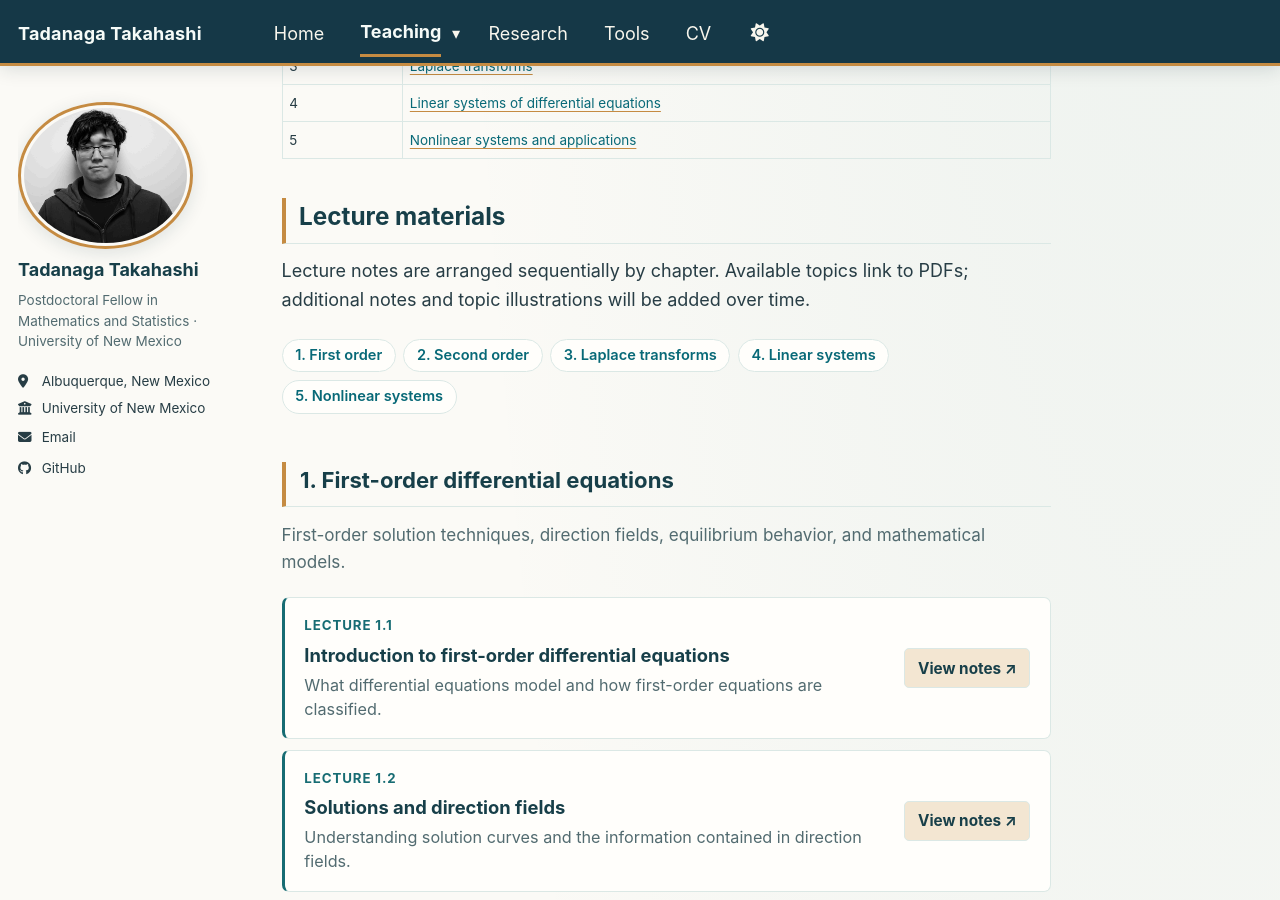
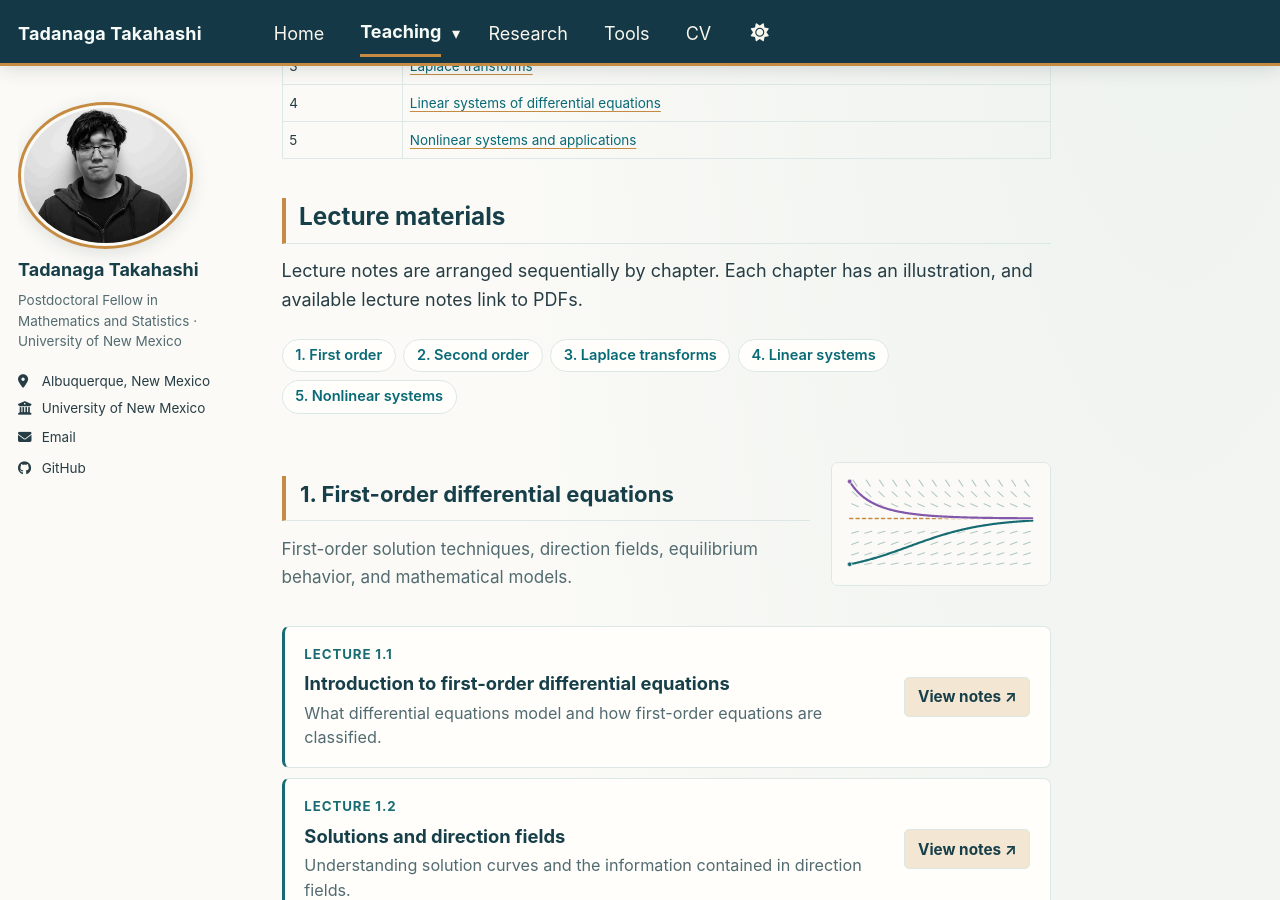
Before and after one commit to tadanaga/webpage, a Jekyll site: the page built from _pages/math-316.md, in a window 1280 px wide and 900 px high, scrolled down 2382 px. Built offline with Jekyll 4.4.1, drawn with Linux system fonts in a browser that asks for light colours; a style sheet for code colours, icons or effects is not loaded.

Commit message:
Add chapter illustrations to the Math 316 course page

```diff
--- a/_pages/math-316.md
+++ b/_pages/math-316.md
@@ -72,7 +72,7 @@ Topics are presented in teaching order, without tying the outline to any particu
 
 <h2 id="lecture-materials">Lecture materials</h2>
 
-Lecture notes are arranged sequentially by chapter. Available topics link to PDFs; additional notes and topic illustrations will be added over time.
+Lecture notes are arranged sequentially by chapter. Each chapter has an illustration, and available lecture notes link to PDFs.
 
 {% include course-lecture-materials.html units=site.data.math316.units link_label="View notes" %}
 
```
Also changed, not shown: _data/math316.yml (+10 -0 lines), images/Math316/section-thumbnails/laplace-delayed-step.svg (added), images/Math316/section-thumbnails/linear-saddle.svg (added), images/Math316/section-thumbnails/logistic-direction-field.svg (added), images/Math316/section-thumbnails/pendulum-phase-portrait.svg (added), images/Math316/section-thumbnails/spring-mass.svg (added).
